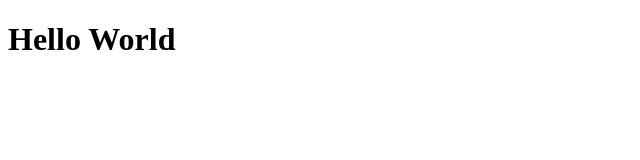
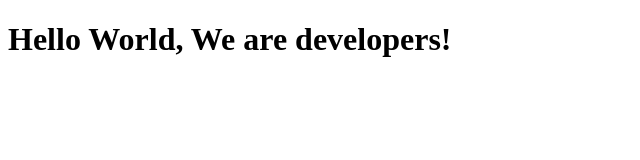
Before and after one commit to frempongdev/SurveyForm, a plain HTML site: page index.html in a window 1280 px wide. Shown: the whole page, without its empty margins (0-640 px from the left). Drawn offline with Linux system fonts and the light colour scheme.

Commit message:
update html

```diff
--- a/index.html
+++ b/index.html
@@ -1,5 +1,6 @@
 <!DOCTYPE html>
 <html lang="en">
+
 <head>
   <meta charset="UTF-8">
   <title>Fork Me! FCC: Test Suite Template</title>
@@ -7,10 +8,11 @@
 </head>
 
 <body>
-   <h1> Hello World</h1>
+  <h1> Hello World, We are developers!</h1>
 
 
   <script src="https://cdn.freecodecamp.org/testable-projects-fcc/v1/bundle.js"></script>
-    <script  src="js/index.js"></script>
+  <script src="js/index.js"></script>
 </body>
+
 </html>
```
Lines whose indentation alone changed are shown as unchanged.
